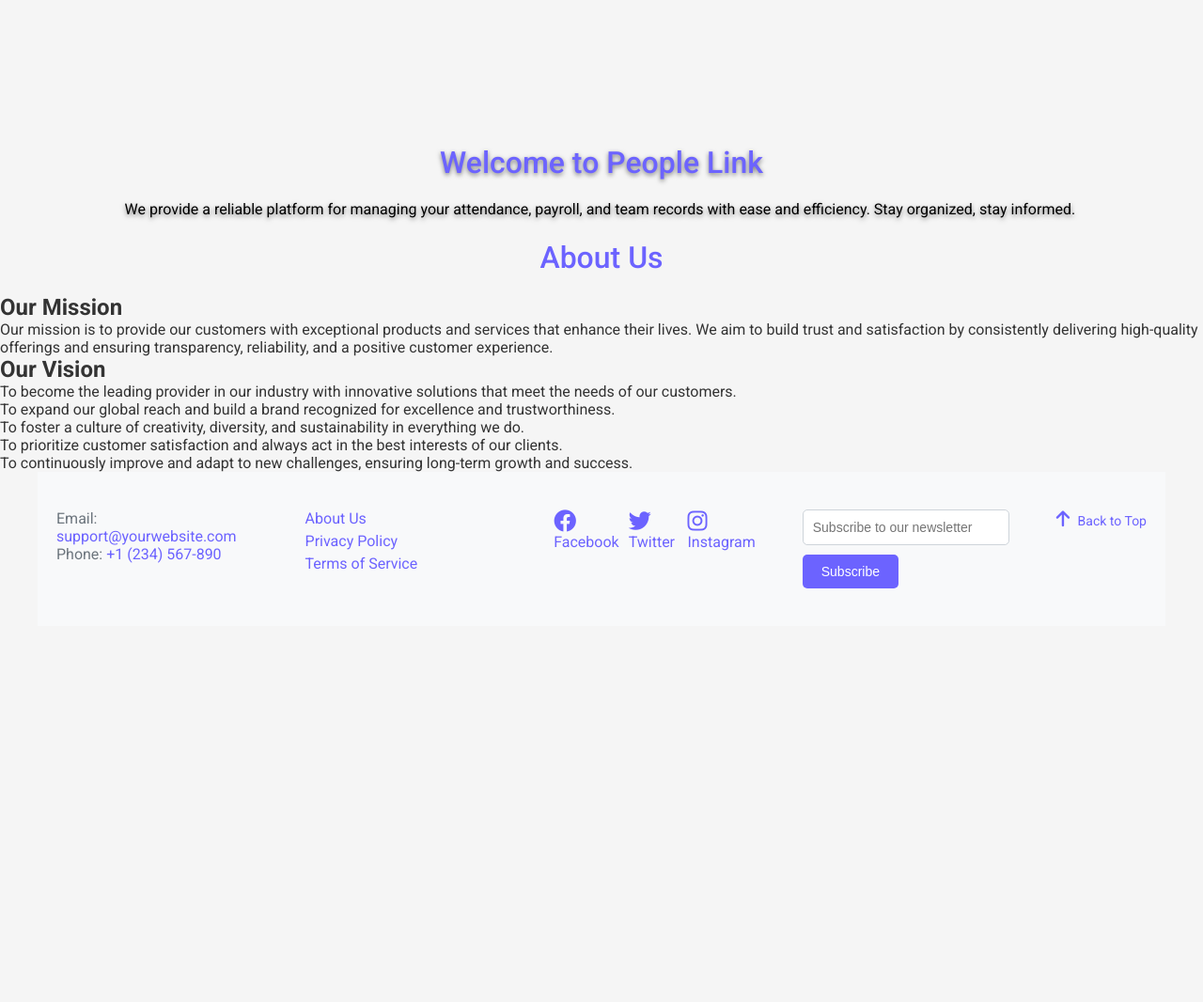
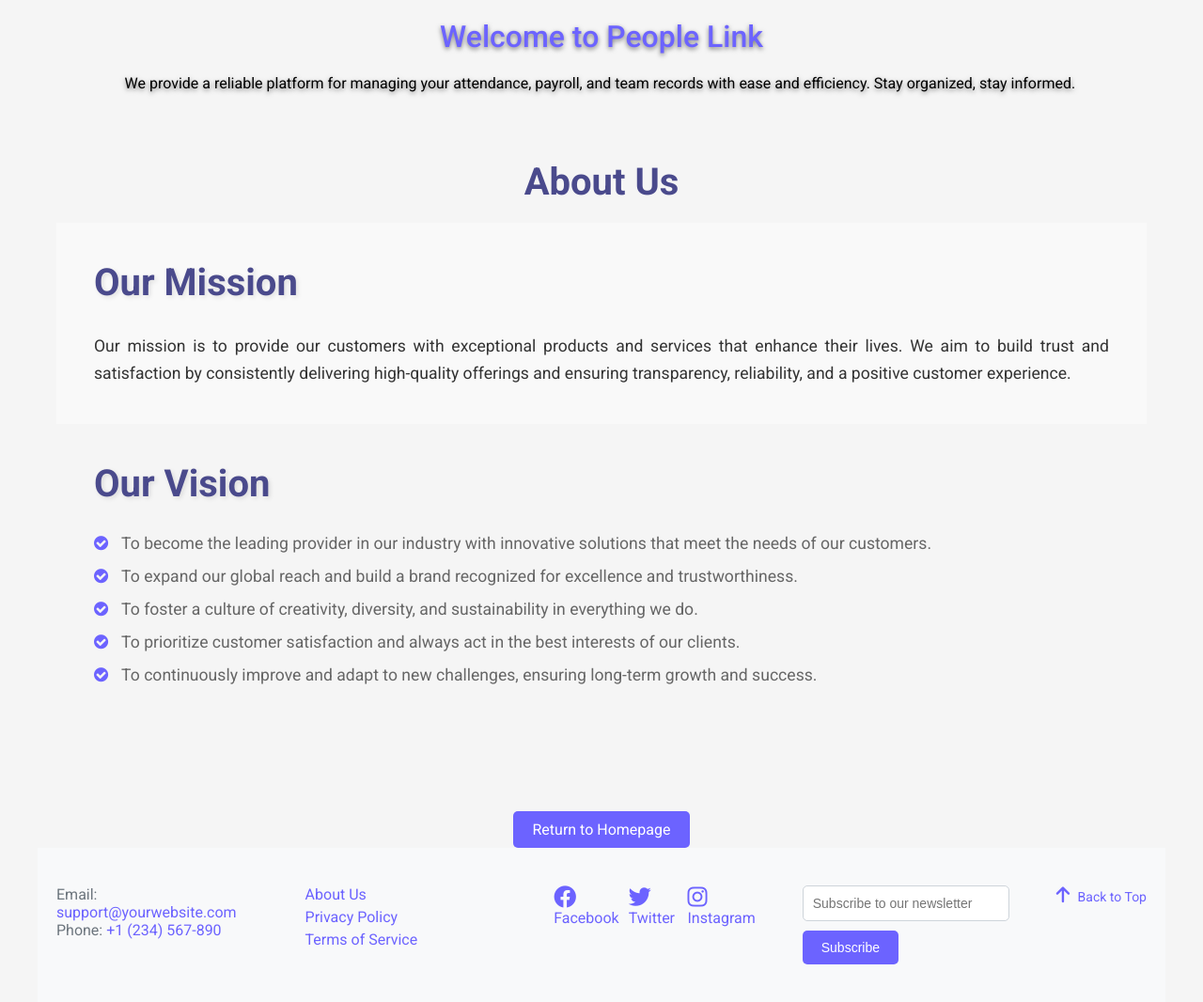
Before and after one commit to Khine-Zin-Thaw/hris, a Flask app: page /about_us in a window 1280 px wide. Shown: the whole page at 94% size. Before the commit the page ends 626 px from the top, so only its background shows below. Run offline with Flask 3, Linux system fonts and the light colour scheme; some libraries are stand-ins or nearby versions.

Commit message:
Updating the UI design of about us page and added role based authetication

```diff
--- a/app.py
+++ b/app.py
@@ -1757,34 +1757,6 @@ def my_attendance():
                            positions=positions,
                            attendance_records=attendance_records)
 
-@app.route('/my_team')
-def my_team():
-    conn = get_db()
-    cursor = conn.cursor()
-
-    # Fetch employees with their teams, departments, and leader flags
-    query = '''
-    SELECT employee.emp_name, employee.email, employee.phone_number, department.name, employee.is_team_leader, employee.is_dept_leader
-    FROM employee
-    JOIN department ON employee.dept_id = department.dept_id
-    '''
-    cursor.execute(query)
-    results = cursor.fetchall()
-
-    departments = {}
-    for emp_name, email, phone, dept_name, is_team_leader, is_dept_leader in results:
-        if dept_name not in departments:
-            departments[dept_name] = []
-        departments[dept_name].append({
-            'name': emp_name,
-            'email': email,
-            'is_leader': is_team_leader or is_dept_leader,
-            'role': "Team Leader" if is_team_leader else "Dept Leader" if is_dept_leader else "Member",
-            'team_members': []  # You can extend this logic to add members under leaders
-        })
-
-    conn.close()
-    return render_template('my_team.html', departments=departments)
 
 @app.route('/add_announcement', methods=['GET', 'POST'])
 def add_announcement():
--- a/static/user_assets/css/userbase.css
+++ b/static/user_assets/css/userbase.css
@@ -1244,3 +1244,44 @@ h1 {
     width: 100%;
   }
 }
+
+.about-us-container {
+  max-width: 1200px;
+  margin: 0 auto;
+  padding: 50px 20px;
+}
+
+.about-title {
+  font-size: 2.5rem;
+  color: #4a4a8c;
+  margin-bottom: 20px;
+  font-weight: bold;
+}
+
+.mission p, .vision p {
+  font-size: 1.1rem;
+  color: #333;
+  line-height: 1.6;
+  text-align: justify;
+}
+
+.vision-list {
+  list-style: none;
+  padding-left: 0;
+}
+
+.vision-list li {
+  margin-bottom: 15px;
+  font-size: 1.1rem;
+  color: #666;
+}
+
+.vision-list li i {
+  color: #6c63ff;
+  margin-right: 10px;
+}
+
+.about-img {
+  box-shadow: 0 4px 10px rgba(0, 0, 0, 0.1);
+  border-radius: 10px;
+}
--- a/templates/about_us.html
+++ b/templates/about_us.html
@@ -2,24 +2,29 @@
 
 {% block content %}
     <div class="about-us-container">
-        <h1>About Us</h1>
-
-        <section class="mission">
-            <h2>Our Mission</h2>
+        <h1 class="text-center about-title">About Us</h1>
+        <section class="mission" style="padding: 40px; background-color: #f9f9f9;">
+            <h2 class="section-title">Our Mission</h2>
             <p>
                 Our mission is to provide our customers with exceptional products and services that enhance their lives. We aim to build trust and satisfaction by consistently delivering high-quality offerings and ensuring transparency, reliability, and a positive customer experience.
             </p>
         </section>
 
-        <section class="vision">
-            <h2>Our Vision</h2>
-            <ul>
-                <li>To become the leading provider in our industry with innovative solutions that meet the needs of our customers.</li>
-                <li>To expand our global reach and build a brand recognized for excellence and trustworthiness.</li>
-                <li>To foster a culture of creativity, diversity, and sustainability in everything we do.</li>
-                <li>To prioritize customer satisfaction and always act in the best interests of our clients.</li>
-                <li>To continuously improve and adapt to new challenges, ensuring long-term growth and success.</li>
+        <section class="vision" style="padding: 40px;">
+            <h2 class="section-title">Our Vision</h2>
+            <ul class="vision-list">
+                <li><i class="fa fa-check-circle"></i> To become the leading provider in our industry with innovative solutions that meet the needs of our customers.</li>
+                <li><i class="fa fa-check-circle"></i> To expand our global reach and build a brand recognized for excellence and trustworthiness.</li>
+                <li><i class="fa fa-check-circle"></i> To foster a culture of creativity, diversity, and sustainability in everything we do.</li>
+                <li><i class="fa fa-check-circle"></i> To prioritize customer satisfaction and always act in the best interests of our clients.</li>
+                <li><i class="fa fa-check-circle"></i> To continuously improve and adapt to new challenges, ensuring long-term growth and success.</li>
             </ul>
         </section>
+
     </div>
+    <div class="return-button-container text-center mt-4">
+        <a href="{{ url_for('check_in') }}" class="return-button btn btn-primary">Return to Homepage</a>
+    </div>
+
+
 {% endblock %}
--- a/templates/userbase.html
+++ b/templates/userbase.html
@@ -22,6 +22,7 @@
   </head>
 
   <body>
+
     <div class="layout-wrapper layout-content-navbar">
       <div class="layout-container">
 
```
Also changed, not shown: templates/base.html (+7 -7 lines), templates/check_in.html (+8 -8 lines), hrm.db, static/assets/img/elements/logout.webp (added), 2 other files.
